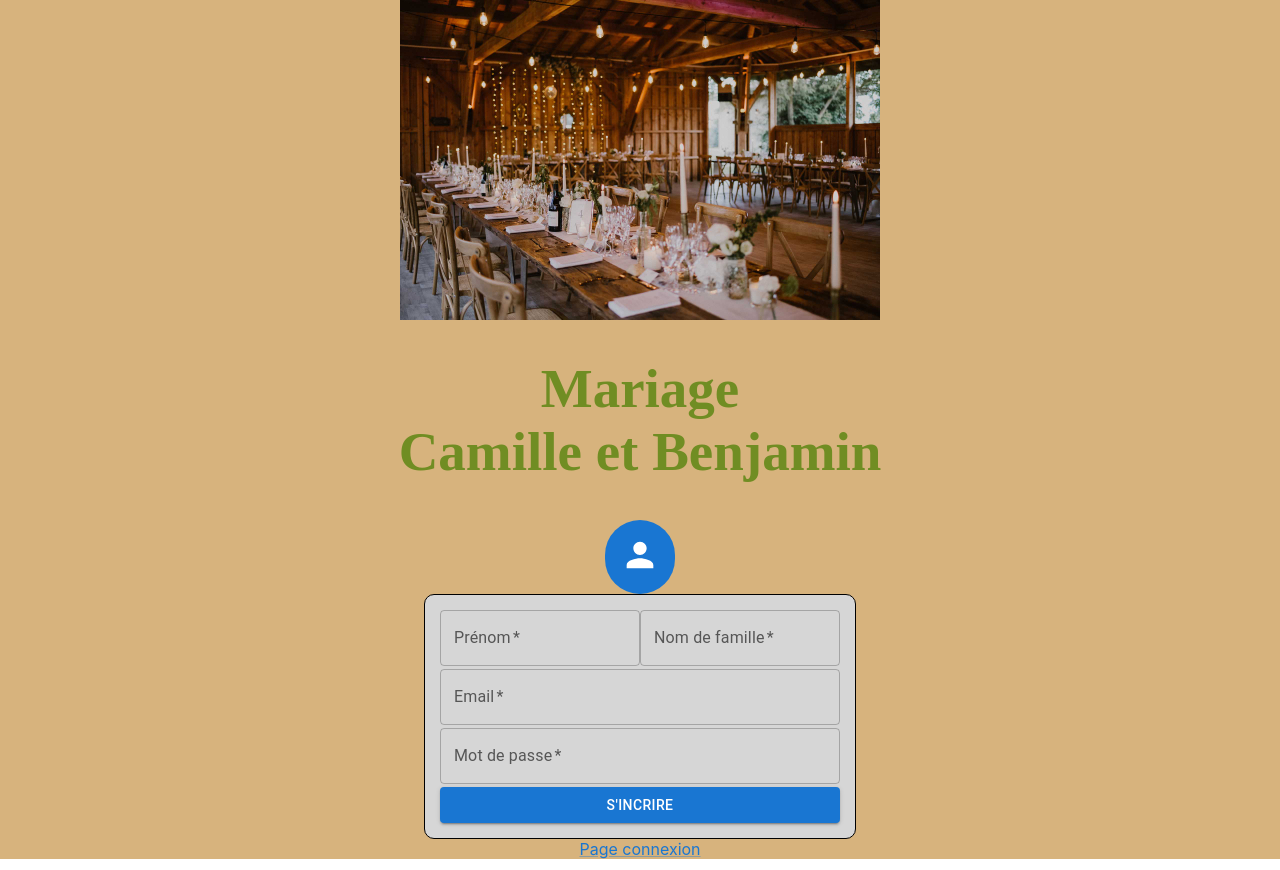
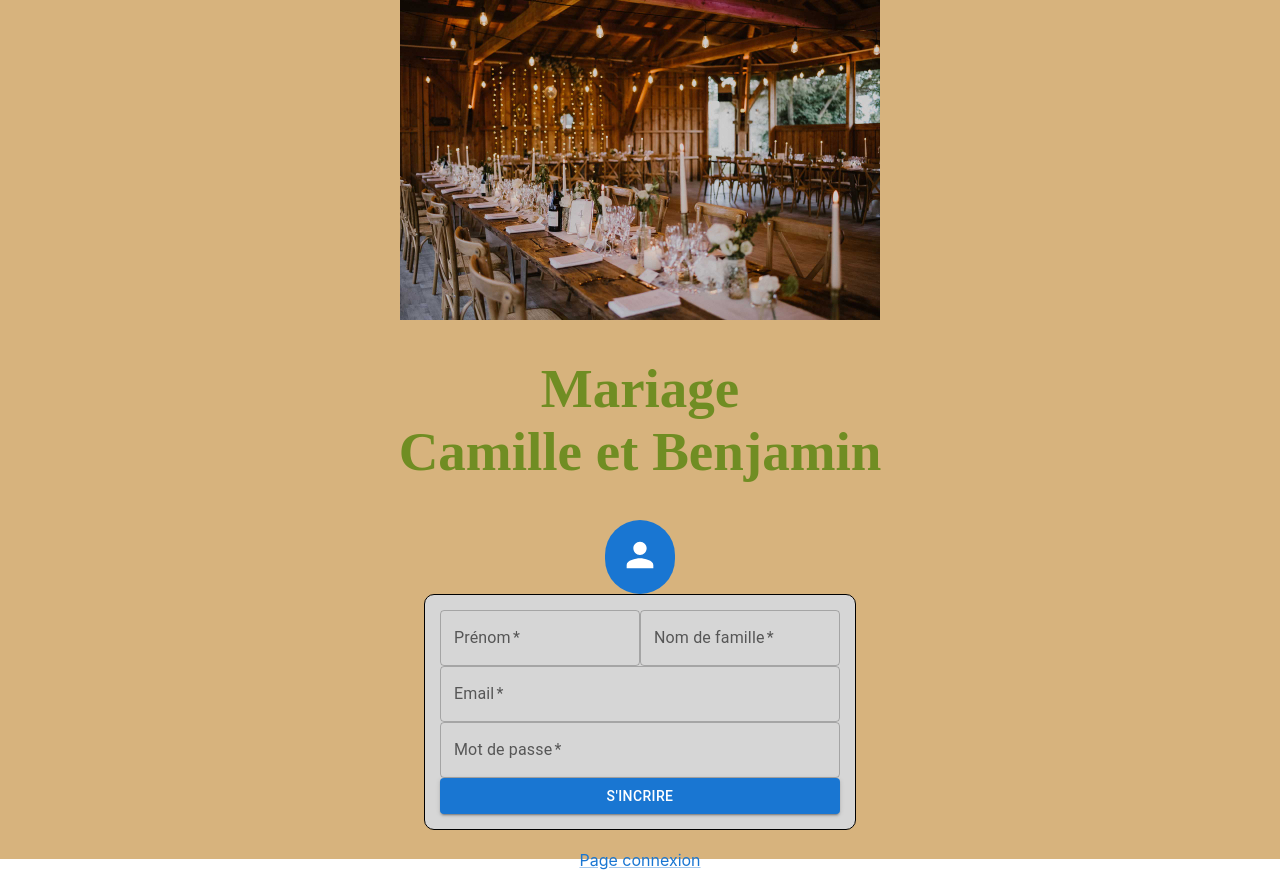
Before and after one commit to BenGex31/weddingguests, a React (Create React App) app: page /signup in a window 1280 px wide. Built offline with nearby package versions, Linux system fonts and the light colour scheme; a web font is replaced by a local one.

Commit message:
Update SignUp.css

```diff
--- a/src/pages/SignUp.css
+++ b/src/pages/SignUp.css
@@ -5,7 +5,7 @@ body {
 .signUpContainerMain {
   display: flex;
   flex-direction: column;
-  justify-content: space-evenly;
+  justify-content: flex-start;
   align-items: center;
   background-color: #d7b37d;
 }
@@ -16,6 +16,7 @@ body {
   justify-content: space-between;
   width: 400px;
   height: 250px;
+  margin-bottom: 20px;
   border: 1px solid black;
   border-radius: 10px;
   padding: 15px;
```
